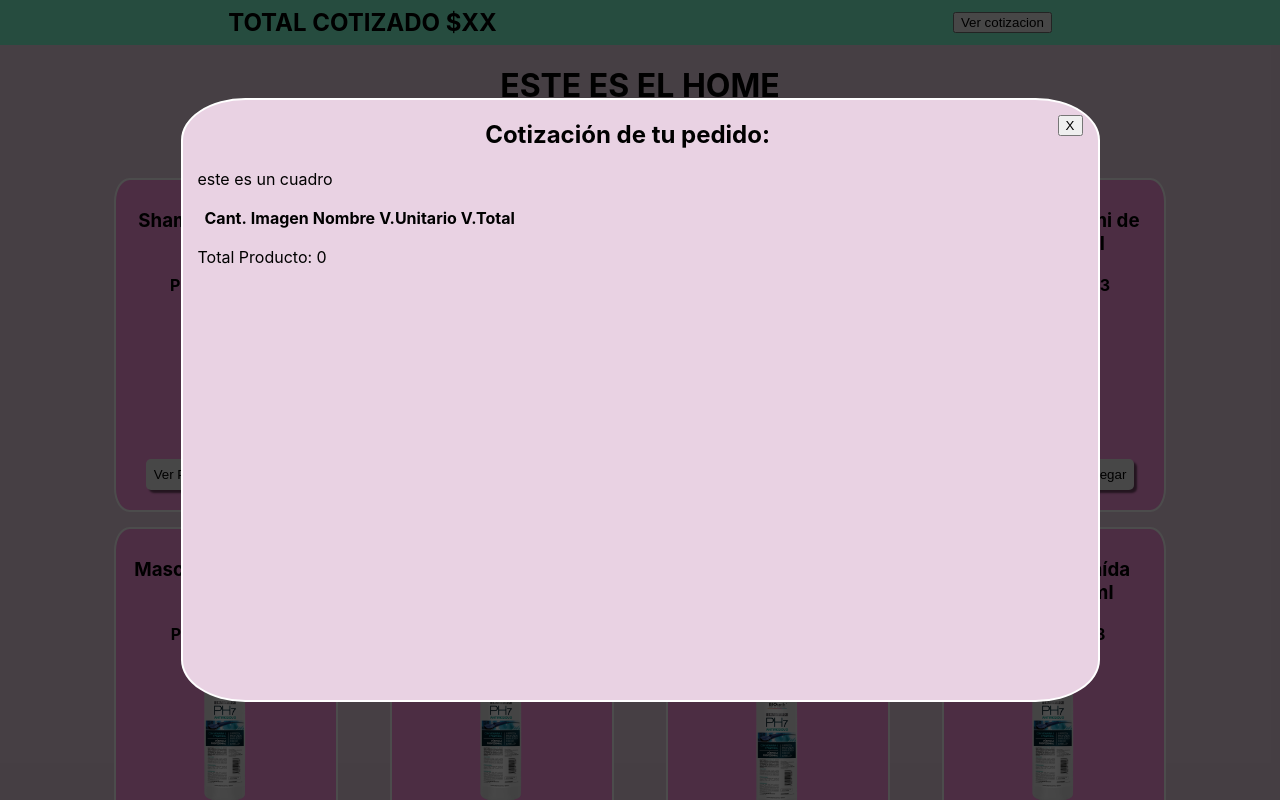
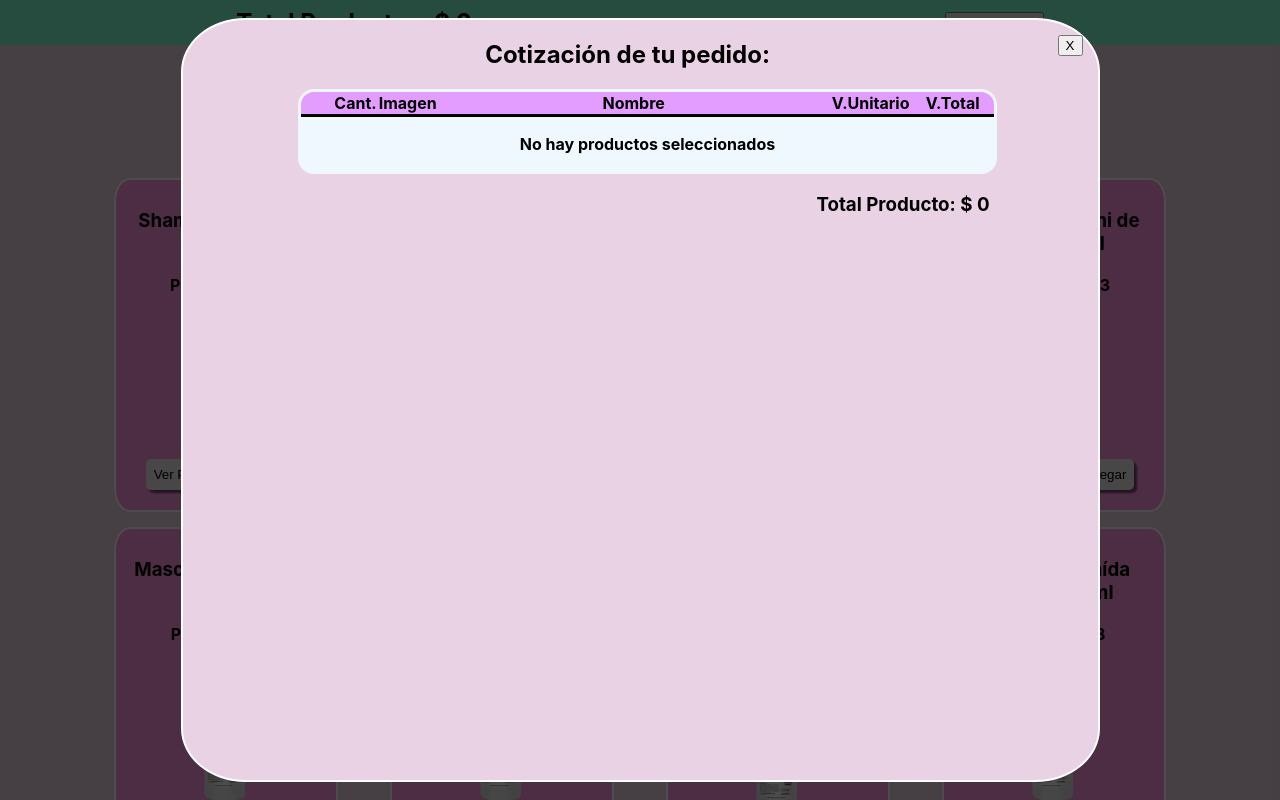
Before and after one commit to nacermanuel/AnfisaQuoter, a React (Create React App) app: page / in a window 1280 px wide. Both pictures are taken after a click on the button "Ver Cotización". Shown: the top 800 px of the page. Built offline with nearby package versions, Linux system fonts and the light colour scheme.

Commit message:
Detalles de overlay en el popcotizador y edicion del NovBar

```diff
--- a/src/components/NavBar/Navbar.jsx
+++ b/src/components/NavBar/Navbar.jsx
@@ -1,11 +1,20 @@
 import React from 'react';
 import './Navbar.css'
+import { useSelector } from 'react-redux';
 
 const Navbar = () => {
 
+    const productosCotizacion = useSelector(state => state.cotizacion)
+
+    //AGREGAR AQUI LA POSIBILIDAD DE ACTIVAR EL COTIZADOR
+    // SERA QUE SACO ESTE NAV Y LO LLEVO A HOM EN VEZ DE APP??
+
     return (
         <>
-            <nav className='nav'> <h2>TOTAL COTIZADO $XX</h2> <button>Ver cotizacion</button> </nav>
+            <nav className='nav'>
+            <h2>Total Productos: $ { ( productosCotizacion.length ? productosCotizacion.map((e) => ( e.cantidad * e.precio )).reduce((sum, acu) => sum + acu).toFixed(2) : 0) }</h2>
+                <button>Ver cotizacion</button>
+            </nav>
         </>
     )
 }
--- /dev/null
+++ b/src/components/PopCotizacion/PopCotizacion.css
@@ -0,0 +1,24 @@
+table{
+  border-collapse: collapse;
+  border-radius: 1em;
+  overflow: hidden;
+}
+table{
+  border: 3px solid;
+  background-color: aliceblue;
+  border-color: rgb(128, 121, 131);
+
+
+}
+
+th{
+  background-color: rgb(226, 157, 255);
+}
+tr {
+  border: 3px solid;
+  background-color: rgb(207, 245, 245);
+}
+
+.imagenMini{
+  max-height: 80px
+}
--- a/src/components/PopCotizacion/PopCotizacion.jsx
+++ b/src/components/PopCotizacion/PopCotizacion.jsx
@@ -1,6 +1,7 @@
 import React from 'react'
 import { useSelector, useDispatch } from "react-redux";
 import * as actions from '../../redux/actions'
+import './PopCotizacion.css'
 
 const BACKGROUND_EFFECT = {
     position: 'fixed',
@@ -17,10 +18,16 @@ const BACKGROUND_EFFECT = {
 const CAJA_COTIZACION = {
     backgroundColor: 'rgb(233, 210, 227)',
     width: '900px',
-    height: '600px',
+    height: '95%',
     borderRadius: '7%',
     border: '2px solid #ffffff',
     paddingLeft: '15px',
+
+}
+
+const CAJA_PRODUCTOS = {
+    overflowY: 'scroll',
+    maxHeight: '80%'
 }
 
 const BOTON_CERRAR = {
@@ -29,7 +36,6 @@ const BOTON_CERRAR = {
     marginTop: '15px'
 
 }
-
 
 
 export default function PopCotizacion(props) {
@@ -58,36 +64,38 @@ export default function PopCotizacion(props) {
                 <div style={CAJA_COTIZACION}>
                     <button onClick={props.cerrar} style={BOTON_CERRAR}>X</button>
                     <h2 style={{textAlign: 'center'}}>Cotización de tu pedido:</h2>
-                    <p>este es un cuadro</p>
-                    <table>
+                    <div className='cajaProductos' style={CAJA_PRODUCTOS}>
+                        <table style={{marginLeft: 'auto' , marginRight: 'auto'}}>
                             <thead>
                                 <tr>
-                                <th></th>
-                                <th>Cant.</th>
-                                <th>Imagen</th>
-                                <th>Nombre</th>
-                                <th>V.Unitario</th>
-                                <th>V.Total</th>
+                                    <th style={{width: '30px', textAlign: 'center'}}></th>
+                                    <th style={{textAlign: 'center'}}>Cant.</th>
+                                    <th style={{textAlign: 'center'}}>Imagen</th>
+                                    <th style={{width: '390px', textAlign: 'center'}} >Nombre</th>
+                                    <th style={{width: '80px', textAlign: 'center'}} >V.Unitario</th>
+                                    <th style={{width: '80px', textAlign: 'center'}}>V.Total</th>
                                 </tr>
                             </thead>
                             <tbody>
                                 {
+                                    productosCotizacion.length  ?
                                     productosCotizacion.map((e,i) => (
 
                                     <tr key={i}>
                                         <td><button onClick={()=> clickEliminar(e.id)}>x</button></td>
                                         <td><input onChange={(event)=> cambioCantidad(e.id,event)} name={i} type="number" value={e.cantidad} min='1' max='12' style={{width: '32px'}}/></td>
-                                    <td>{e.nombre}</td>
-                                    <td>{e.nombre}</td>
-                                    <td>{e.precio}</td>
-                                    <td>{e.cantidad * e.precio}</td>
+                                        <td><img src={require(`../Producto/imagenes/${e.img}`)} alt="" className='imagenMini' /></td>
+                                        <td style={{textAlign: 'center'}} >{e.nombre}</td>
+                                        <td style={{textAlign: 'center'}} >$ {(e.precio).toFixed(2)}</td>
+                                        <td style={{textAlign: 'center', fontWeight: 'bold' }} >$ {(e.cantidad * e.precio).toFixed(2)}</td>
                                     </tr>
 
-                                ))
+                                    )) : <td colSpan={6}><p style={{textAlign: 'center', fontWeight: 'bold' }} >No hay productos seleccionados</p></td>
                                 }
                             </tbody>
                         </table>
-                    <p>Total Producto: { ( productosCotizacion.length ? productosCotizacion.map((e) => ( e.cantidad * e.precio )).reduce((sum, acu) => sum + acu) : 0) }</p>
+                        <h3 style={{ textAlign: 'right', width: '88%'}}>Total Producto: $ { ( productosCotizacion.length ? productosCotizacion.map((e) => ( e.cantidad * e.precio )).reduce((sum, acu) => sum + acu).toFixed(2) : 0) }</h3>
+                    </div>
                 </div>
         </div>
 
```
Lines whose indentation alone changed are shown as unchanged.
